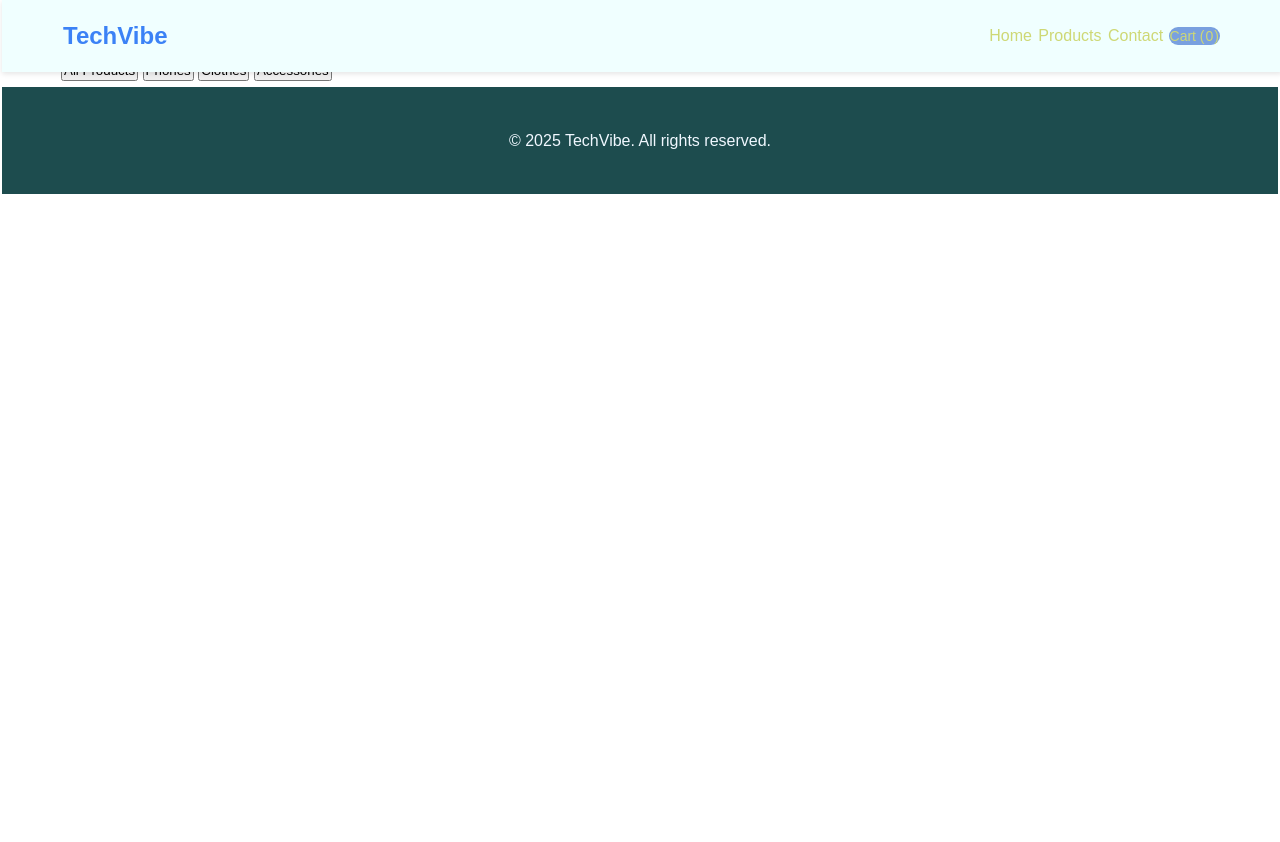
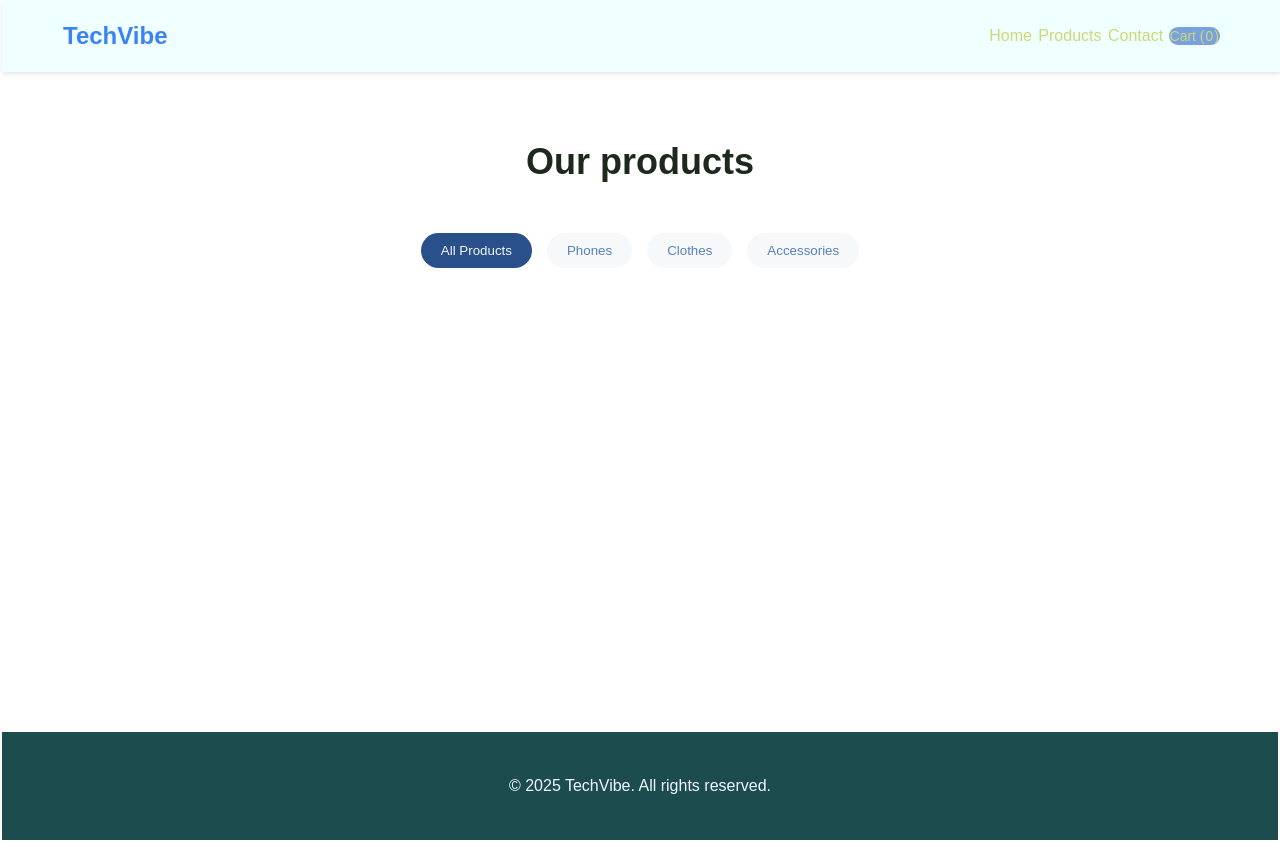
Before and after one commit to Masphere-sphe/Tech_hub, a plain HTML site: page products.html in a window 1280 px wide. Before the commit the page ends 800 px from the top, so only its background shows below. Drawn offline with Linux system fonts and the light colour scheme.

Commit message:
Products page styling

```diff
--- a/products.html
+++ b/products.html
@@ -36,9 +36,9 @@
 
             <div class="filters">
                 <button class="filter_button active" data_catagory="all">All Products</button>
-                <button class="filter_button active" data_catagory="phones"> Phones</button>
-                <button class="filter_button active" data_catagory="clothes">Clothes</button>
-                <button class="filter_button active" data_catagory="accessories">Accessories</button>
+                <button class="filter_button " data_catagory="phones"> Phones</button>
+                <button class="filter_button " data_catagory="clothes">Clothes</button>
+                <button class="filter_button " data_catagory="accessories">Accessories</button>
             </div>
             <div class="products_grid" id="products_grid">
 
--- a/style.css
+++ b/style.css
@@ -224,3 +224,49 @@ body {
     padding: 40px 0;
 
 }
+
+.main_content{
+
+    margin-top: 70px;
+    padding: 60px 0;
+    min-height: calc(100vh - 140px);
+}
+
+.page_title{
+    text-align: center;
+    font-size: 36px;
+    margin-bottom: 40px ;
+    color: #1e291e;
+}
+
+.filters{
+    display: flex;
+    justify-content: center;
+    gap: 15px;
+    margin-bottom: 40px;
+    flex-wrap: wrap;
+}
+
+
+.filter_button {
+    padding: 10px 20px;
+    background-color: rgb(246, 248, 250);
+    color: #5980ba;
+    border: none;
+    border-radius: 25px;
+    cursor: pointer;
+    font-weight: 500;
+    transition: all 0.3s ease;
+}
+
+.filter_button:hover {
+
+    background-color: #29508b;
+    color: rgb(243, 246, 249);
+
+}
+
+.filter_button.active {
+    background-color: #29508b;
+    color: rgb(243, 246, 249);
+}
```
